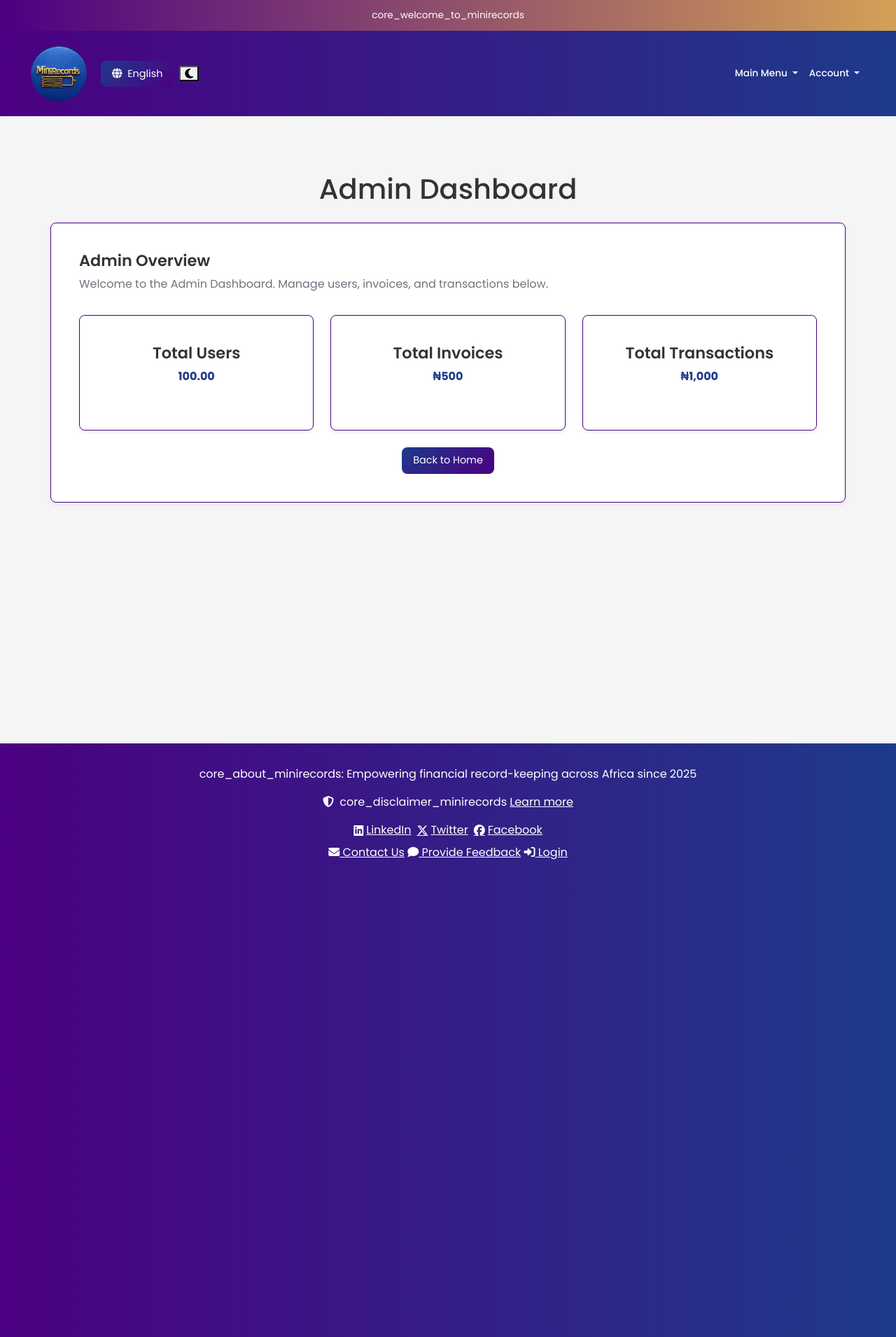
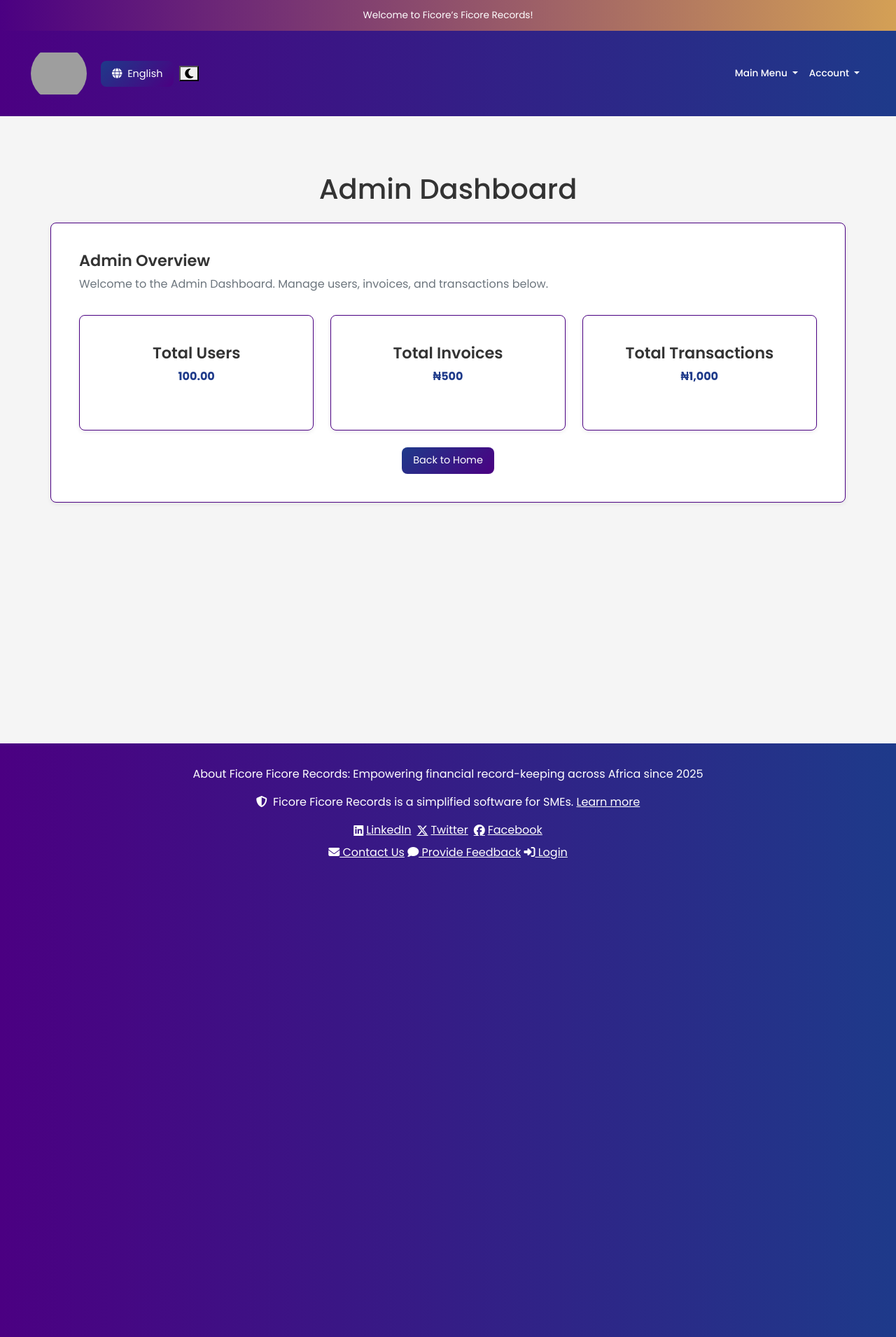
Before and after one commit to Warpiiv/ficore-accounting, a Flask app: page /dashboard/admin in a window 1280 px wide. Shown: the whole page at 70% size. Run offline with Flask 2, Linux system fonts and the light colour scheme; some libraries are stand-ins or nearby versions; grey boxes are pictures that could not be loaded.

Commit message:
Update base.html

```diff
--- a/ficore-accounting/templates/base.html
+++ b/ficore-accounting/templates/base.html
@@ -3,7 +3,7 @@
 <head>
     <meta charset="UTF-8">
     <meta name="viewport" content="width=device-width, initial-scale=1.0">
-    <title>{{ trans('welcome') | default('Ficore MiniRecords') }} | {% block title %}{% endblock %}</title>
+    <title>{{ trans('welcome') | default('Ficore Ficore Records') }} | {% block title %}{% endblock %}</title>
     <link href="https://cdn.jsdelivr.net/npm/bootstrap@5.3.3/dist/css/bootstrap.min.css" rel="stylesheet" integrity="sha384-QWTKZyjpPEjISv5WaRU9OFeRpok6YctnYmDr5pNlyT2bRjXh0JMhjY6hW+ALEwIH" crossorigin="anonymous">
     <link href="https://fonts.googleapis.com/css2?family=Poppins:wght@300;400;500;600;700&display=swap" rel="stylesheet">
     <link rel="stylesheet" href="https://cdnjs.cloudflare.com/ajax/libs/font-awesome/6.5.1/css/all.min.css" integrity="sha512-DTOQO9RWCH3ppGqcWaEA1BIZOC6xxalwEsw9c2QQeAIftl+Vegovlnee1c9QX4TctnWMn13TZye+giMm8e2LwA==" crossorigin="anonymous" referrerpolicy="no-referrer">
@@ -31,13 +31,13 @@
     {% endwith %}
 
     <div class="header-message">
-        {{ trans('core_welcome_to_minirecords') | default('Welcome to Ficore MiniRecords!') }}
+        {{ trans('core_welcome_to_Ficore Records') | default('Welcome to Ficore Ficore Records!') }}
     </div>
 
     <nav class="navbar navbar-expand-lg">
         <div class="container-fluid">
             <a class="navbar-brand" href="{{ url_for('index') }}">
-                <img src="{{ url_for('static', filename='img/minirecords_logo.png') }}" alt="{{ trans('core_minirecords_logo') | default('Ficore MiniRecords Logo') }}" class="logo-centered" style="border-radius: 50%; object-fit: contain; width: 80px; height: 80px;">
+                <img src="{{ url_for('static', filename='img/Ficore Records_logo.png') }}" alt="{{ trans('core_Ficore Records_logo') | default('Ficore Ficore Records Logo') }}" class="logo-centered" style="border-radius: 50%; object-fit: contain; width: 80px; height: 80px;">
             </a>
             <a href="{{ url_for('set_language', lang='ha' if session.lang == 'en' else 'en') }}"
                class="btn btn-primary navbar-btn btn-outline-light language-btn ms-1 me-1"
@@ -88,8 +88,8 @@
 
     <footer class="footer">
         <div class="container text-center py-2" role="contentinfo"> <!-- Reduced padding with py-2 -->
-            <p>{{ trans('core_about_minirecords') | default('About Ficore MiniRecords') }}: {{ trans('core_empowering_financial_management') | default('Empowering financial Record Keeping across Africa since 2025') }}</p>
-            <p class="footer-disclaimer"><i class="fas fa-shield-alt me-1" aria-hidden="true"></i> {{ trans('core_disclaimer_minirecords') | default('Ficore MiniRecords is a simplified Software for SMEs') }} <a href="{{ url_for('about') }}" class="text-white text-decoration-underline">{{ trans('core_learn_more') | default('Learn more') }}</a></p>
+            <p>{{ trans('core_about_Ficore Records') | default('About Ficore Ficore Records') }}: {{ trans('core_empowering_financial_management') | default('Empowering financial Record Keeping across Africa since 2025') }}</p>
+            <p class="footer-disclaimer"><i class="fas fa-shield-alt me-1" aria-hidden="true"></i> {{ trans('core_disclaimer_Ficore Records') | default('Ficore Ficore Records is a simplified Software for SMEs') }} <a href="{{ url_for('about') }}" class="text-white text-decoration-underline">{{ trans('core_learn_more') | default('Learn more') }}</a></p>
             <div class="social-icons d-flex justify-content-center gap-2">
                 <a href="{{ LINKEDIN_URL }}" target="_blank" aria-label="{{ trans('core_connect_on_linkedin') | default('Connect on LinkedIn') }}" class="d-flex align-items-center text-white">
                     <i class="fab fa-linkedin me-1"></i> LinkedIn
```
